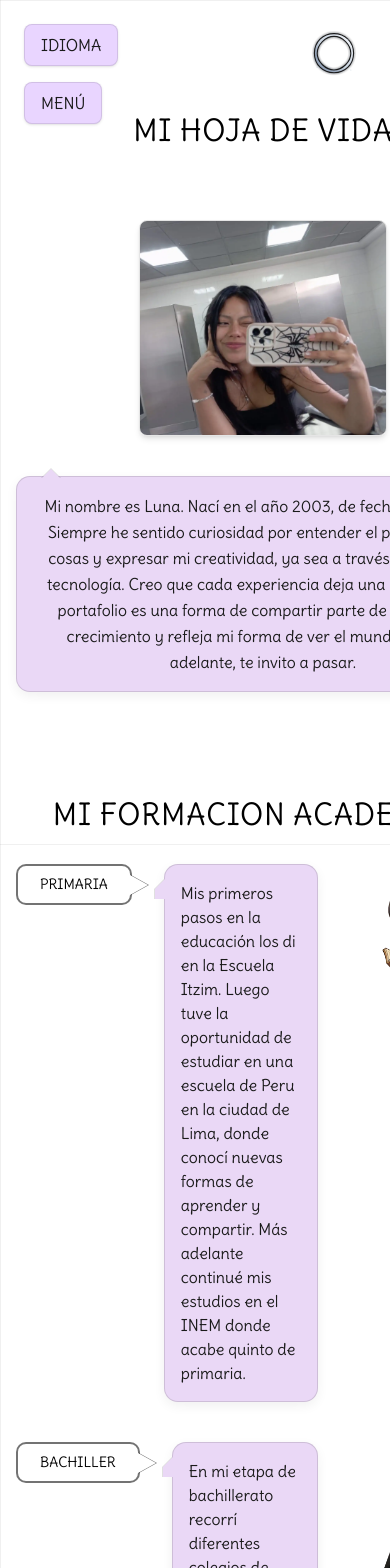
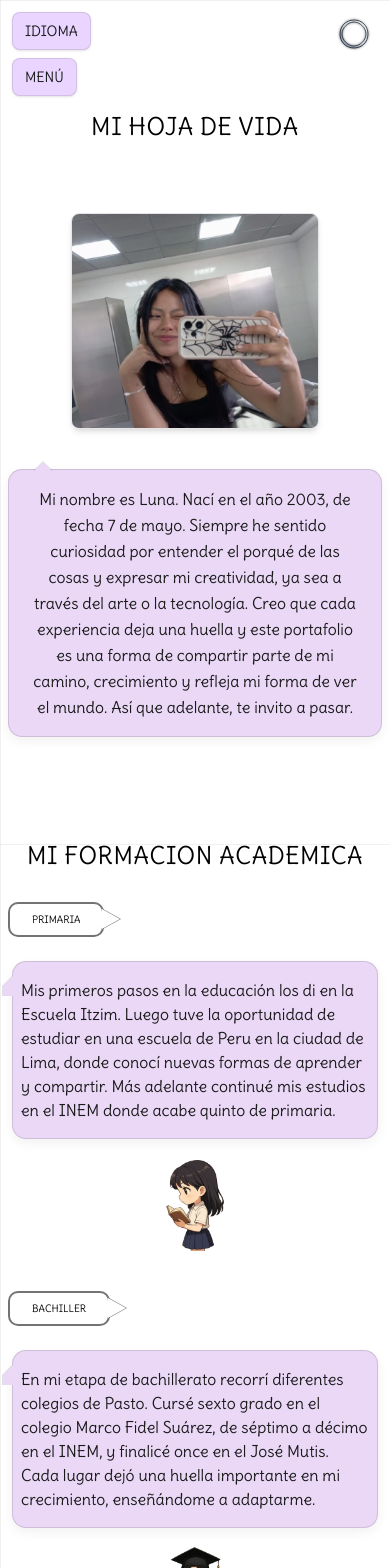
Before and after one commit to lunamideros2003/proyecto_portafolioo, a Next.js app: page / in a window 390 px wide. Shown: the top 1568 px of the page. Built offline with nearby package versions, Linux system fonts and the light colour scheme.

Commit message:
arreglo modo movil

```diff
--- a/src/app/globals.css
+++ b/src/app/globals.css
@@ -435,12 +435,21 @@ body {
     }
 
     .bubble {
-      margin: 0 1rem;
+      margin: 0 0.5rem;
+      padding: 0.75rem;
+      max-width: calc(100vw - 2rem) !important;
+    }
+
+    .bubble-purple {
+      margin: 0 0.5rem;
+      padding: 0.75rem;
+      max-width: calc(100vw - 2rem) !important;
     }
 
     .tag-arrow {
-      font-size: 0.875rem;
-      padding: 4px 12px;
+      font-size: 0.75rem;
+      padding: 3px 8px;
+      margin-bottom: 0.5rem;
     }
 
     .typewriter {
@@ -469,6 +478,57 @@ body {
 
     html {
       overflow-x: hidden !important;
+    }
+
+    /* Ajustar tamaños de imágenes en móvil */
+    .w-40.h-40 {
+      width: 8rem !important;
+      height: 8rem !important;
+    }
+
+    /* Ajustar espaciado en móvil */
+    .space-y-10 > * + * {
+      margin-top: 1.5rem !important;
+    }
+
+    /* Ajustar padding del contenedor principal */
+    .px-4 {
+      padding-left: 0.75rem !important;
+      padding-right: 0.75rem !important;
+    }
+  }
+
+  /* Responsive para pantallas muy pequeñas (320px) */
+  @media (max-width: 480px) {
+    .bubble {
+      margin: 0 0.25rem;
+      padding: 0.5rem;
+      max-width: calc(100vw - 1rem) !important;
+    }
+
+    .bubble-purple {
+      margin: 0 0.25rem;
+      padding: 0.5rem;
+      max-width: calc(100vw - 1rem) !important;
+    }
+
+    .tag-arrow {
+      font-size: 0.625rem;
+      padding: 2px 6px;
+    }
+
+    .w-40.h-40 {
+      width: 6rem !important;
+      height: 6rem !important;
+    }
+
+    .px-4 {
+      padding-left: 0.5rem !important;
+      padding-right: 0.5rem !important;
+    }
+
+    h2 {
+      font-size: 1.5rem !important;
     }
   }
 }
--- a/src/app/page.tsx
+++ b/src/app/page.tsx
@@ -45,30 +45,30 @@ export default function Home() {
           <div className="absolute -right-8 top-16 hidden md:block decor-star xs" />
           <h2 id="edu-title" className="text-center font-semibold tracking-wide mb-8 uppercase text-black text-3xl">{t('education.title')}</h2>
           <div className="space-y-10">
-            <div className="flex items-start gap-4">
+            <div className="flex flex-col md:flex-row items-start gap-4">
               <span className="tag-arrow text-black">{t('education.primary')}</span>
               <div className="bubble bubble-purple bubble-left px-4 py-4 text-base max-w-[450px]">
                 {t('education.primary.description')}
               </div>
-              <div className="w-40 h-40 flex-shrink-0">
+              <div className="w-40 h-40 flex-shrink-0 mx-auto md:mx-0">
                 <Image src="/primer_anime.webp" alt="anime 1" width={300} height={300} className="w-full h-full object-contain anime-hover" />
               </div>
             </div>
-            <div className="flex items-start gap-4">
+            <div className="flex flex-col md:flex-row items-start gap-4">
               <span className="tag-arrow text-black">{t('education.secondary')}</span>
               <div className="bubble bubble-purple bubble-left px-4 py-4 text-base max-w-[450px]">
                 {t('education.secondary.description')}
               </div>
-              <div className="w-40 h-40 flex-shrink-0">
+              <div className="w-40 h-40 flex-shrink-0 mx-auto md:mx-0">
                 <Image src="/segundo_anime.webp" alt="anime 2" width={300} height={300} className="w-full h-full object-contain anime-hover" />
               </div>
             </div>
-            <div className="flex items-start gap-4">
+            <div className="flex flex-col md:flex-row items-start gap-4">
               <span className="tag-arrow text-black">{t('education.university')}</span>
               <div className="bubble bubble-purple bubble-left px-4 py-4 text-base max-w-[450px]">
                 {t('education.university.description')}
               </div>
-              <div className="w-40 h-40 flex-shrink-0">
+              <div className="w-40 h-40 flex-shrink-0 mx-auto md:mx-0">
                 <Image src="/tercer_anime.webp" alt="anime 3" width={300} height={300} className="w-full h-full object-contain anime-hover" />
               </div>
             </div>
--- a/src/components/Header.tsx
+++ b/src/components/Header.tsx
@@ -42,7 +42,7 @@ export default function Header() {
   }
 
   return (
-    <header className="fixed top-0 left-0 right-0 z-40 flex items-start justify-between p-6">
+    <header className="fixed top-0 left-0 right-0 z-40 flex items-start justify-between p-3 md:p-6">
       {/* Selector de idioma */}
       <div className="relative">
         <button
@@ -55,7 +55,7 @@ export default function Header() {
               setIsLangOpen((o) => !o);
             }
           }}
-          className="px-4 py-2 text-base rounded-md bg-[#e9d5ff] text-[#1a1a1a] shadow-sm border border-black/10 focus:outline-none focus:ring-2 focus:ring-black/20"
+          className="px-3 py-2 text-sm md:text-base rounded-md bg-[#e9d5ff] text-[#1a1a1a] shadow-sm border border-black/10 focus:outline-none focus:ring-2 focus:ring-black/20"
         >
           {t('header.language')}
         </button>
@@ -87,7 +87,7 @@ export default function Header() {
           </div>
         )}
         {/* Botón de menú debajo del de idioma */}
-        <div className="mt-4">
+        <div className="mt-2 md:mt-4">
           <button
             aria-haspopup="menu"
             aria-expanded={isMenuOpen}
@@ -98,7 +98,7 @@ export default function Header() {
                 setIsMenuOpen((o) => !o);
               }
             }}
-          className="px-4 py-2 text-base rounded-md bg-[#e9d5ff] text-[#1a1a1a] shadow-sm border border-black/10 focus:outline-none focus:ring-2 focus:ring-black/20"
+          className="px-3 py-2 text-sm md:text-base rounded-md bg-[#e9d5ff] text-[#1a1a1a] shadow-sm border border-black/10 focus:outline-none focus:ring-2 focus:ring-black/20"
         >
           {t('header.menu')}
         </button>
@@ -142,10 +142,10 @@ export default function Header() {
               toggleTheme();
             }
           }}
-          className="h-16 w-16 grid place-items-center text-[#1a1a1a] dark:text-[#F3F4F6]"
+          className="h-12 w-12 md:h-16 md:w-16 grid place-items-center text-[#1a1a1a] dark:text-[#F3F4F6]"
           title={theme === "dark" ? "Modo claro" : "Modo oscuro"}
         >
-          <svg viewBox="0 0 100 100" className="h-14 w-14">
+          <svg viewBox="0 0 100 100" className="h-10 w-10 md:h-14 md:w-14">
             {theme === "dark" ? (
               // Icono de sol más bonito para modo oscuro
               <g>
```
Also changed, not shown: public/anime.png (deleted).
